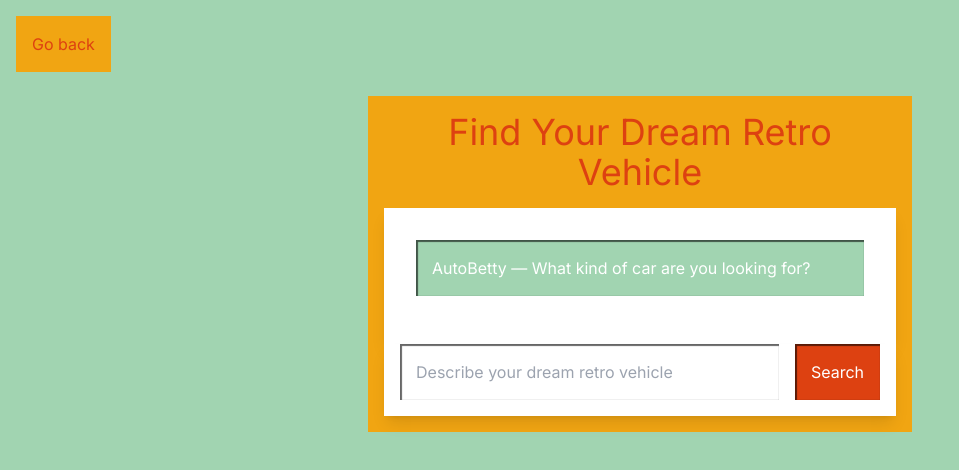
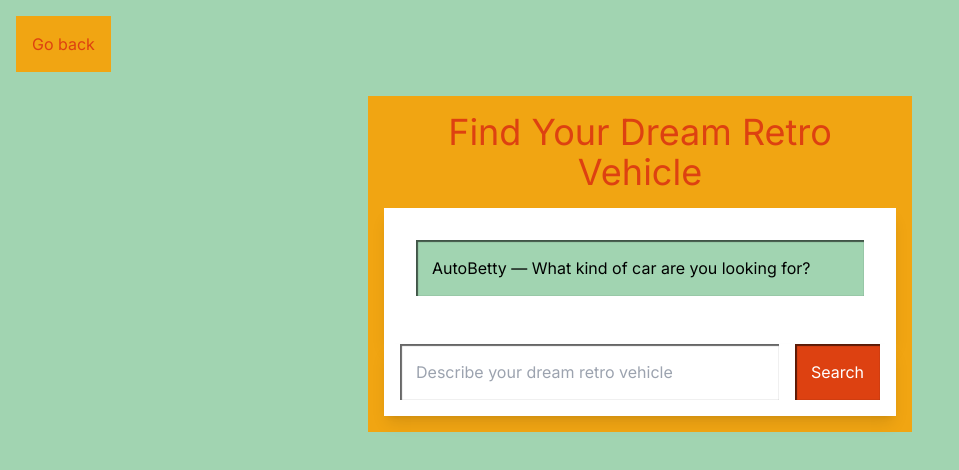
Before and after one commit to sb2bg/8bit-auto, a Next.js app: page /chat in a window 1280 px wide. Shown: the top 470 px of the page, without its empty margins (0-959 px from the left). Built offline with nearby package versions, Linux system fonts and the light colour scheme.

Commit message:
Improve readability

```diff
--- a/src/app/components/Chat.tsx
+++ b/src/app/components/Chat.tsx
@@ -21,10 +21,10 @@ const Chat: React.FC<ChatProps> = ({ messages, onSend, disabled }) => {
               return (
                 <div className="relative mb-4" key={i}>
                   <div
-                    className={`max-h-80 w-full object-cover transition-transform duration-300 transform group-hover:scale-105 ${
+                    className={`max-h-80 w-full object-cover transition-transform duration-300 transform group-hover:scale-105 text-black ${
                       i % 2 == 0
-                        ? "bg-[color:var(--color-primary)] text-white "
-                        : "bg-[color:var(--color-tertiary)] text-black "
+                        ? "bg-[color:var(--color-primary)]"
+                        : "bg-[color:var(--color-tertiary)]"
                     } p-4 shadow-[inset_1px_1px_1px_1px_rgba(0.6,0.6,0.6,0.6)]`}
                   >
                     {i % 2 == 0 ? "AutoBetty" : "You"} — {x}
```
